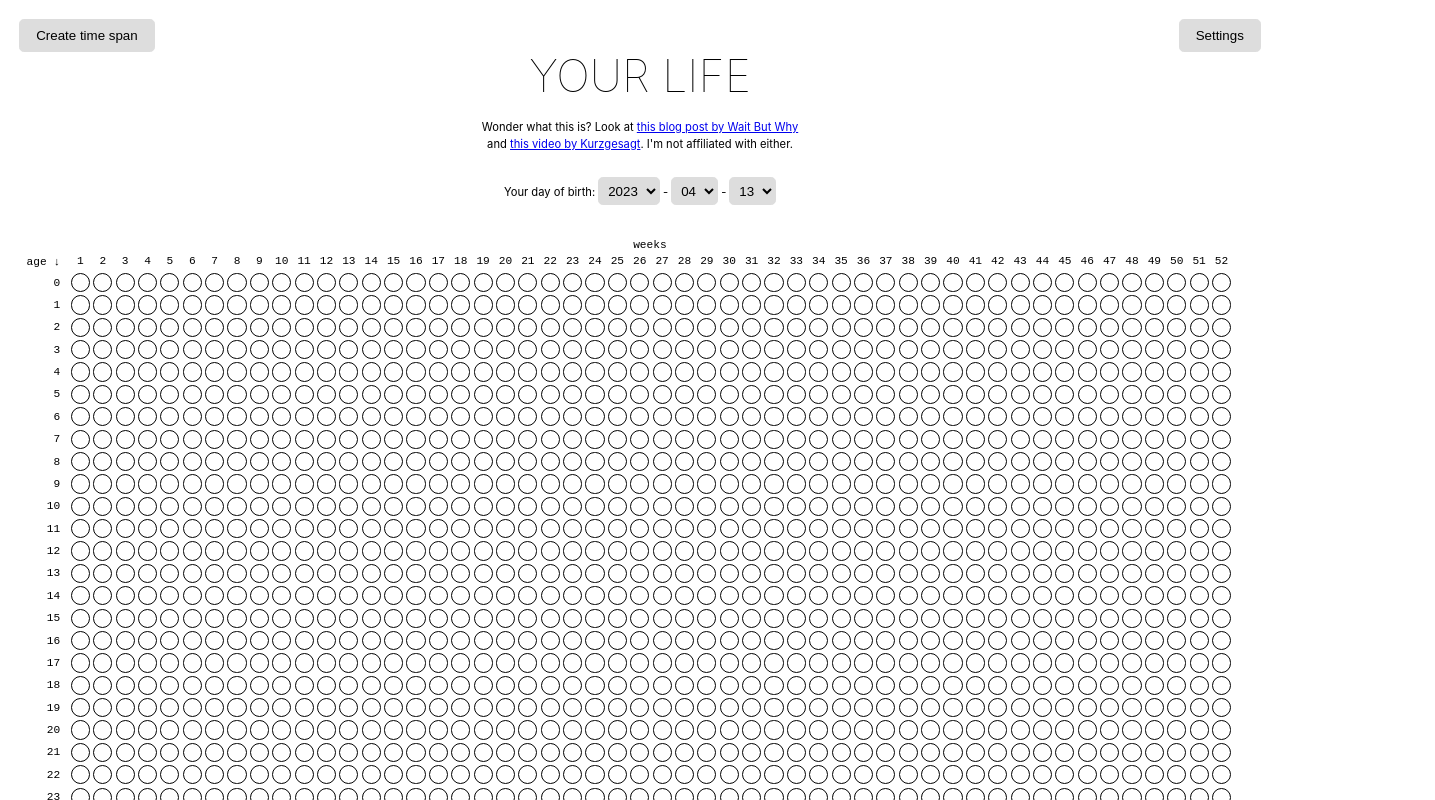
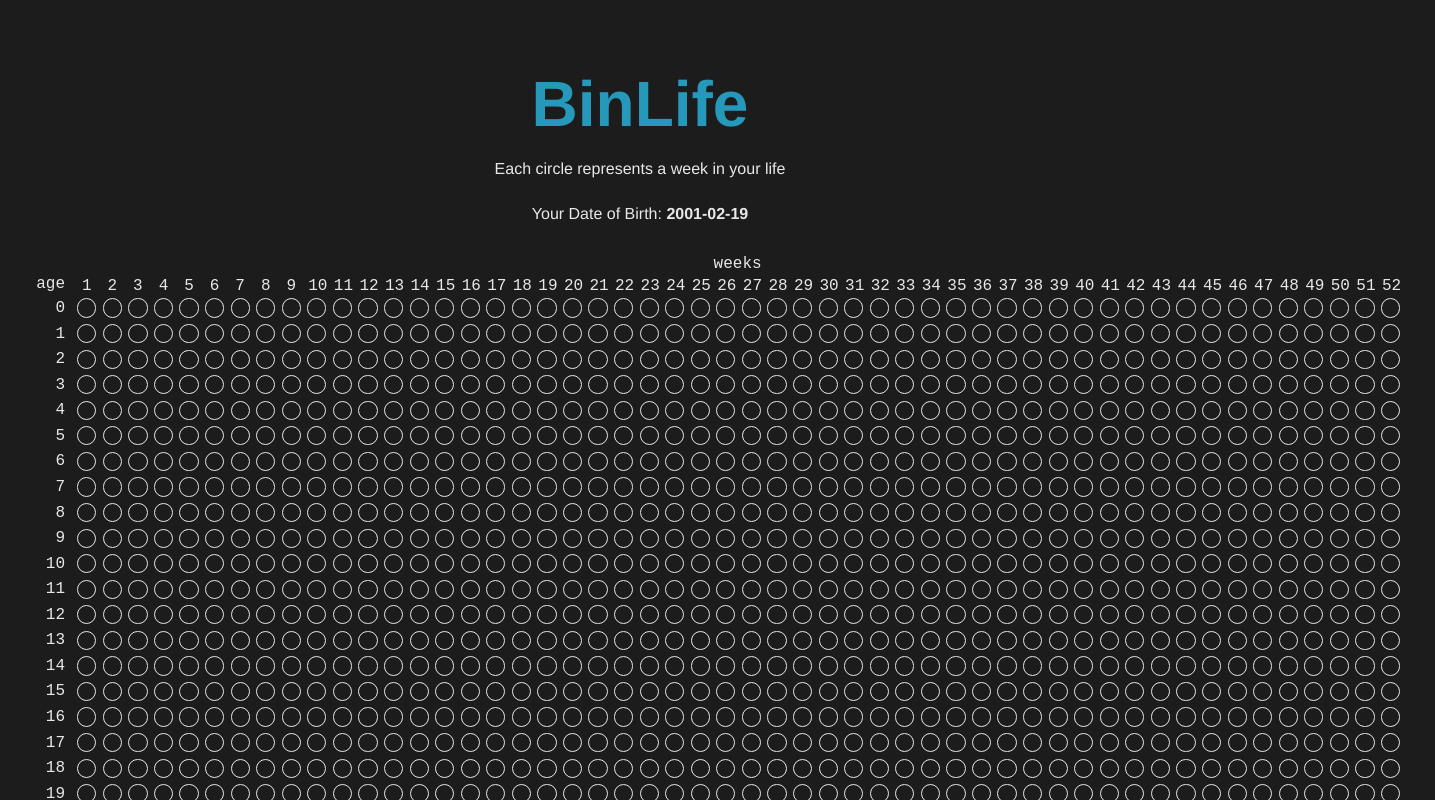
Before and after one commit to binchoi/bin-life, a Svelte app: page / in a window 1280 px wide. Shown: the top 800 px of the page, 1435 px wide, since content can reach past the window. Built offline with nearby package versions, Linux system fonts and the light colour scheme.

Commit message:
Add customization

```diff
--- a/public/global.css
+++ b/public/global.css
@@ -1,6 +1,6 @@
 :root {
   --black: #000000;
-  --white: #ffffff;
+  --white: #e8e8e8;
   --grey: #dddddd;
   --grey-dark: #cccccc;
   --sky: #00c3ff;
@@ -13,11 +13,12 @@
 }
 
 body {
-  color: var(--black);
+  color: #e8e8e8;
+  background-color: #1c1c1d;
   margin: 0;
   padding: 8px;
   box-sizing: border-box;
-  font-family: -apple-system, BlinkMacSystemFont, 'Segoe UI', Roboto, Oxygen-Sans, Ubuntu, Cantarell, 'Helvetica Neue', sans-serif;
+  font-family: Oxygen-Sans, Ubuntu, 'Helvetica Neue', sans-serif;
 }
 
 button {
--- a/public/index.html
+++ b/public/index.html
@@ -5,7 +5,7 @@
   <meta name='viewport' content='width=device-width,initial-scale=1'>
   <meta http-equiv='Content-Security-Policy' content="script-src 'self' 'unsafe-inline' plausible.heiko-salmon.de; style-src 'self' 'unsafe-inline'; connect-src 'self' plausible.heiko-salmon.de;">
 
-  <title>Your Life</title>
+  <title>Bin's Life</title>
 
   <link rel='icon' type='image/png' href='favicon.png'>
   <link rel='stylesheet' href='global.css?v=1.1'>
@@ -13,7 +13,7 @@
 
   <script defer src='build/bundle.js?v=1.1'></script>
 
-  <script async defer data-domain="henk23.github.io/your-life" src="https://plausible.heiko-salmon.de/js/plausible.js"></script>
+  <script async defer data-domain="binchoi.github.io/bin-life" src="https://plausible.heiko-salmon.de/js/plausible.js"></script>
 </head>
 
 <body>
--- a/src/App.svelte
+++ b/src/App.svelte
@@ -11,19 +11,16 @@
 </script>
 
 <main>
-  <h1 class="title">YOUR LIFE</h1>
+  <h1 class="title" style="font-weight: 1000">BinLife</h1>
 
   <p class="info">
-    Wonder what this is? Look at
-    <a href="https://waitbutwhy.com/2014/05/life-weeks.html" target="_blank">this blog post by Wait But Why</a>
-    and
-    <a href="https://www.youtube.com/watch?v=JXeJANDKwDc" target="_blank">this video by Kurzgesagt</a>.
-    I'm not affiliated with either.
+    Each circle represents a week in your life
   </p>
 
   <DobPicker/>
 
-  <div class="create-button-wrapper">
+  <!-- Unused Functionality -->
+  <!-- <div class="create-button-wrapper">
     <div>
       <button on:click|stopPropagation={() => $appMode = 'create-time-span'}>Create time span</button>
     </div>
@@ -32,11 +29,11 @@
         <button on:click|stopPropagation={() => $appMode = 'edit-time-spans'}>Edit time spans</button>
       </div>
     {/if}
-  </div>
+  </div> -->
 
-  <div class="settings-button-wrapper">
+  <!-- <div class="settings-button-wrapper">
     <button on:click|stopPropagation={() => $showSettings = true}>Settings</button>
-  </div>
+  </div> -->
 
   <Calendar/>
 </main>
@@ -66,14 +63,14 @@
     text-align: center;
     padding: 1em;
     margin: 0 auto;
-    font-size: 0.7rem;
+    font-size: 1rem;
   }
 
   .title {
-    text-transform: uppercase;
     font-size: 4em;
     font-weight: 100;
     margin-bottom: 0;
+    color: #2698ba;
   }
 
   .info {
--- a/src/Calendar.svelte
+++ b/src/Calendar.svelte
@@ -34,9 +34,9 @@
     <div style="flex: 1">weeks</div>
   </div>
   <div class="year">
-    <div class="label year-label">age ↓</div>
+    <div class="label year-label">age</div>
     {#each [...Array(52).keys()] as week}
-      <div class="label week-label">{week + 1}</div>
+      <div class="label week-label" style="margin: 0.2rem">{week + 1}</div>
     {/each}
   </div>
   {#each allYears as year}
--- a/src/DatePicker.svelte
+++ b/src/DatePicker.svelte
@@ -2,9 +2,10 @@
   export let dateString;
   export let startYear;
 
-  let year = dateString.substr(0, 4);
-  let month = dateString.substr(5, 2);
-  let day = dateString.substr(8, 2);
+  // Hardcode my DOB
+  let year = "2001";
+  let month = "02";
+  let day = "19";
 
   $: {
     dateString = `${year}-${month}-${day}`;
--- a/src/DobPicker.svelte
+++ b/src/DobPicker.svelte
@@ -12,5 +12,5 @@
 </script>
 
 <div class="dob-picker">
-  Your day of birth: <DatePicker bind:dateString={$dobString} startYear={startYear}/>
+  Your Date of Birth: <b>2001-02-19</b>
 </div>
--- a/src/WeekDot.svelte
+++ b/src/WeekDot.svelte
@@ -52,11 +52,11 @@
 
 <style>
   .week-wrapper {
-    padding: 0.1rem;
+    padding: 0.2rem;
   }
 
   .week {
-    border: 1px solid var(--black);
+    border: 1px solid #e8e8e8;
     width: 1.2rem;
     height: 1.2rem;
     border-radius: 50%;
@@ -64,20 +64,20 @@
   }
 
   .is-past .week {
-    background: var(--grey);
+    background: #2698ba;
   }
 
   @keyframes blinkNow {
-    0%, 49% {
+    0%, 25%, 75%, 100% {
+      opacity: 0;
+    }
+    35%, 65% {
       opacity: 1;
-    }
-    50%, 100% {
-      opacity: 0;
     }
   }
 
   .is-now .week {
-    animation: blinkNow 1s infinite;
+    animation: blinkNow 2s cubic-bezier(0.4, 0, 0.2, 1) infinite;
   }
 
   .is-hovered .week {
```
Also changed, not shown: public/build/bundle.css, public/build/bundle.js, 1 other file (tests, documents, lock files or other folders).
